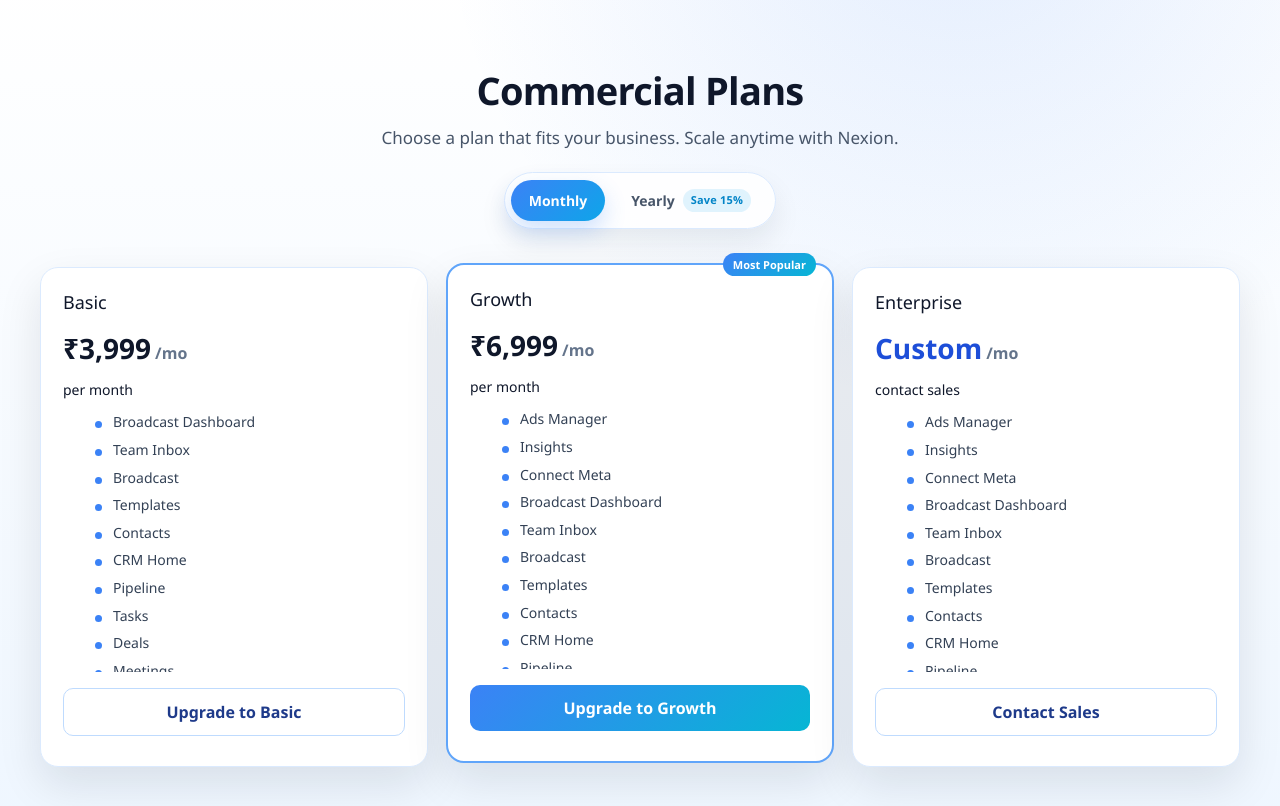
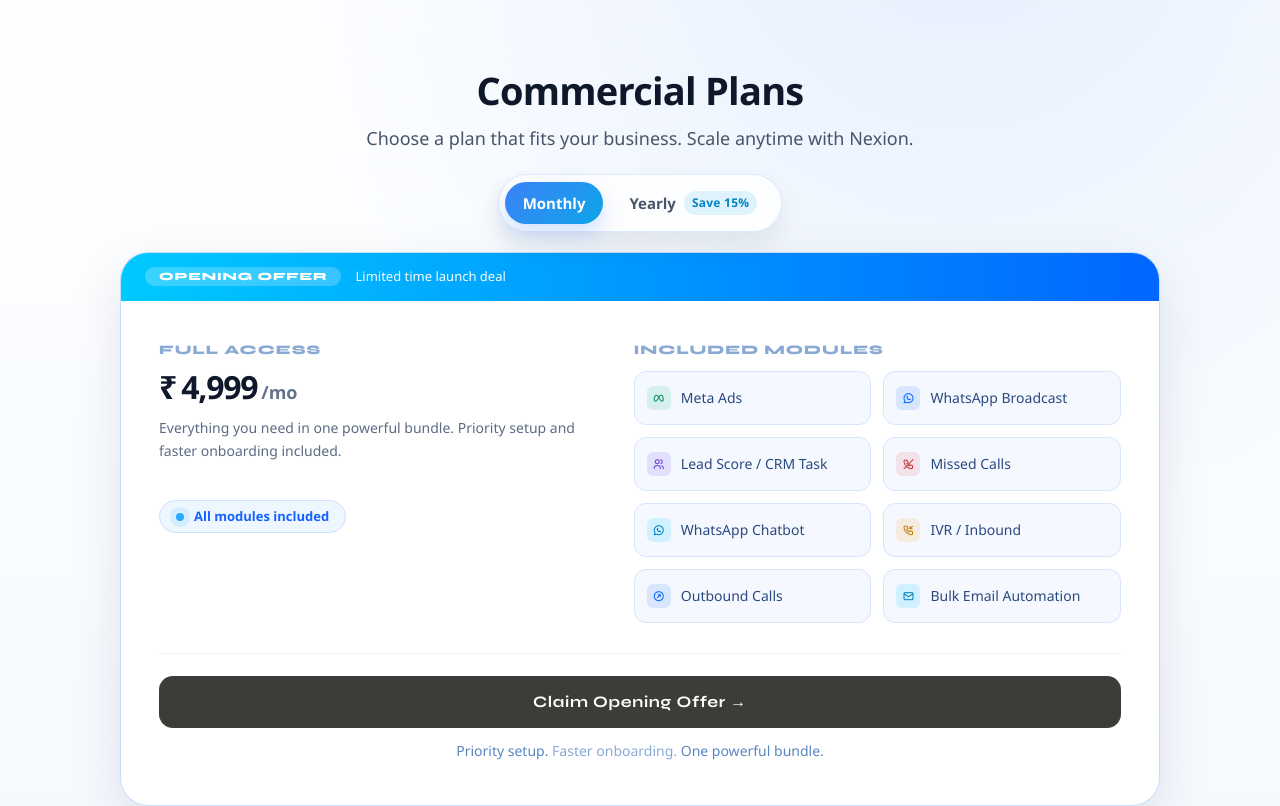
Before and after one commit to technovahub2025/nexion, a React (Vite) app: page / in a window 1280 px wide. Shown: the part 4380-5186 px from the top of the page. Built offline with nearby package versions, Linux system fonts and the light colour scheme; no server answers.

Commit message:
one day offer added in price

```diff
--- a/src/App.css
+++ b/src/App.css
@@ -1,3 +1,6 @@
+@import url("https://cdn.jsdelivr.net/npm/@tabler/icons-webfont@latest/tabler-icons.min.css");
+@import url("https://fonts.googleapis.com/css2?family=Syne:wght@400;600;700;800&family=DM+Sans:wght@400;500;700&display=swap");
+
 * {
   margin: 0;
   padding: 0;
@@ -1004,6 +1007,7 @@
 .pricing-subtitle {
   max-width: 680px;
   margin: 12px auto 0;
+  font-size: 18px;
 }
 
 .pricing-toggle {
@@ -1025,7 +1029,7 @@
   color: #475569;
   border-radius: 999px;
   padding: 10px 18px;
-  font-size: 14px;
+  font-size: 15px;
   font-weight: 700;
   display: inline-flex;
   align-items: center;
@@ -1047,7 +1051,7 @@
   border-radius: 999px;
   background: rgba(14, 165, 233, 0.12);
   color: #0284c7;
-  font-size: 11px;
+  font-size: 12px;
   font-weight: 800;
   letter-spacing: 0.02em;
 }
@@ -1057,8 +1061,263 @@
   color: #ffffff;
 }
 
+.pricing-promo-card {
+  margin-top: 20px;
+  width: 100%;
+  max-width: 1040px;
+  margin-left: auto;
+  margin-right: auto;
+  border-radius: 28px;
+  overflow: hidden;
+  background: #ffffff;
+  border: 1px solid rgba(191, 219, 254, 0.9);
+  box-shadow: 0 20px 54px rgba(15, 23, 42, 0.1);
+  text-align: left;
+  font-family: inherit;
+}
+
+.pricing-promo-topbar {
+  display: flex;
+  align-items: center;
+  gap: 14px;
+  min-height: 48px;
+  padding: 12px 24px;
+  background: linear-gradient(90deg, #00c9ff 0%, #0066ff 100%);
+}
+
+.pricing-promo-badge {
+  display: inline-flex;
+  align-items: center;
+  padding: 4px 14px;
+  border-radius: 999px;
+  background: rgba(255, 255, 255, 0.22);
+  color: #fff;
+  font-family: "Syne", sans-serif;
+  font-size: 11px;
+  font-weight: 800;
+  text-transform: uppercase;
+  letter-spacing: 0.08em;
+  line-height: 1;
+}
+
+.pricing-promo-toptext {
+  color: rgba(255, 255, 255, 0.96);
+  font-size: 13px;
+  font-weight: 500;
+}
+
+.pricing-promo-body {
+  display: grid;
+  grid-template-columns: minmax(0, 0.95fr) minmax(0, 1.05fr);
+  gap: 34px;
+  padding: 42px 38px 30px;
+}
+
+.pricing-promo-left,
+.pricing-promo-right {
+  min-width: 0;
+}
+
+.pricing-promo-kicker,
+.pricing-promo-righttitle {
+  margin-bottom: 14px;
+  color: #8aaad4;
+  font-family: "Syne", sans-serif;
+  font-size: 13px;
+  font-weight: 800;
+  text-transform: uppercase;
+  letter-spacing: 0.08em;
+  line-height: 1.1;
+}
+
+.pricing-promo-price {
+  display: flex;
+  align-items: baseline;
+  gap: 4px;
+  line-height: 1;
+  font-family: inherit;
+  font-size: 32px;
+  font-weight: 900;
+  color: #0f172a;
+}
+
+.pricing-promo-currency {
+  color: inherit;
+  font: inherit;
+  line-height: 1;
+}
+
+.pricing-promo-amount {
+  color: inherit;
+  font: inherit;
+  line-height: 1;
+  letter-spacing: -0.04em;
+}
+
+.pricing-promo-period {
+  color: #64748b;
+  font-size: 18px;
+  font-weight: 600;
+  align-self: flex-end;
+  padding-bottom: 2px;
+  letter-spacing: 0;
+}
+
+.pricing-promo-copy {
+  margin-top: 14px;
+  color: #5b6b85;
+  font-size: 14px;
+  line-height: 1.6;
+}
+
+.pricing-promo-chip {
+  margin-top: 22px;
+  display: inline-flex;
+  align-items: center;
+  gap: 10px;
+  padding: 6px 16px;
+  border-radius: 999px;
+  border: 1px solid #cfe0ff;
+  background: #eef6ff;
+  color: #1263ff;
+  font-size: 13px;
+  font-weight: 700;
+}
+
+.pricing-promo-chip-dot {
+  width: 8px;
+  height: 8px;
+  border-radius: 50%;
+  background: #29a9ff;
+  box-shadow: 0 0 0 6px rgba(41, 169, 255, 0.12);
+}
+
+.pricing-promo-grid {
+  display: grid;
+  grid-template-columns: repeat(2, minmax(0, 1fr));
+  gap: 12px;
+}
+
+.pricing-promo-item {
+  min-height: 54px;
+  display: flex;
+  align-items: center;
+  gap: 10px;
+  padding: 10px 12px;
+  border-radius: 12px;
+  border: 1px solid #d7e5ff;
+  background: #f5f8ff;
+  color: #2a4a7f;
+  font-size: 14px;
+  font-weight: 400;
+}
+
+.pricing-promo-item:hover {
+  background: #edf3ff;
+}
+
+.pricing-promo-item.span-2 {
+  grid-column: 1 / -1;
+}
+
+.pricing-promo-icon {
+  width: 24px;
+  height: 24px;
+  border-radius: 6px;
+  flex-shrink: 0;
+  display: inline-flex;
+  align-items: center;
+  justify-content: center;
+  font-size: 12px;
+}
+
+.pricing-promo-icon i {
+  font-size: 12px;
+}
+
+.pricing-promo-icon.blue {
+  background: rgba(0, 201, 255, 0.15);
+  color: #007fbf;
+}
+
+.pricing-promo-icon.sky {
+  background: rgba(0, 102, 255, 0.12);
+  color: #0066ff;
+}
+
+.pricing-promo-icon.violet {
+  background: rgba(100, 60, 220, 0.12);
+  color: #6438dc;
+}
+
+.pricing-promo-icon.teal {
+  background: rgba(0, 180, 120, 0.12);
+  color: #0a8a5a;
+}
+
+.pricing-promo-icon.amber {
+  background: rgba(255, 150, 0, 0.12);
+  color: #c47800;
+}
+
+.pricing-promo-icon.rose {
+  background: rgba(220, 50, 50, 0.1);
+  color: #c03232;
+}
+
+.pricing-promo-itemlabel {
+  line-height: 1.15;
+  font-size: 14px;
+}
+
+.pricing-promo-sep {
+  height: 1px;
+  margin: 0 38px;
+  background: rgba(0, 102, 255, 0.08);
+}
+
+.pricing-promo-footer {
+  padding: 22px 38px 28px;
+}
+
+.pricing-promo-btn {
+  width: 100%;
+  border: none;
+  border-radius: 14px;
+  padding: 14px 18px;
+  background: #3e3c39;
+  color: #fff;
+  font-family: "Syne", sans-serif;
+  font-size: 16px;
+  font-weight: 700;
+  letter-spacing: 0.04em;
+  cursor: pointer;
+  transition: transform 0.2s ease, opacity 0.2s ease;
+}
+
+.pricing-promo-btn:hover {
+  transform: translateY(-1px);
+  opacity: 0.92;
+}
+
+.pricing-promo-foot {
+  margin-top: 12px;
+  text-align: center;
+  color: #8aaad4;
+  font-size: 14px;
+}
+
+.pricing-promo-foot span {
+  color: #5a86c0;
+  font-weight: 500;
+}
+
 .pricing-grid {
   margin-top: 38px;
+  width: 100%;
+  max-width: 1040px;
+  margin-left: auto;
+  margin-right: auto;
   display: grid;
   grid-template-columns: repeat(3, minmax(0, 1fr));
   gap: 18px;
@@ -1066,6 +1325,7 @@
 
 .pricing-card {
   position: relative;
+  min-width: 0;
   text-align: left;
   background: #fff;
   border: 1px solid var(--border);
@@ -1095,19 +1355,19 @@
 }
 
 .pricing-card h3 {
-    font-size: 18px;
+  font-size: 20px;
 }
 
 .price {
   margin-top: 6px;
   margin-bottom: 10px;
-    font-size: 28px;
+  font-size: 32px;
   color: #0f172a;
   font-weight: 900;
 }
 
 .price span {
-  font-size: 16px;
+  font-size: 18px;
   color: #64748b;
   margin-left: 4px;
 }
@@ -1136,7 +1396,7 @@
   margin-bottom: 8px;
   padding-left: 18px;
   color: #334155;
-    font-size: 14px;
+  font-size: 15px;
   line-height: 1.4;
 }
 
@@ -1152,7 +1412,7 @@
   }
 
 .pricing-note {
-    font-size: 14px;
+  font-size: 15px;
   margin-bottom: 12px;
 }
 
@@ -1162,6 +1422,7 @@
   border-radius: 10px;
   padding: 11px;
   font-weight: 700;
+  font-size: 15px;
   cursor: pointer;
 }
 
@@ -1677,6 +1938,50 @@
 body.theme-dark .pricing-save-badge {
   background: rgba(59, 130, 246, 0.18);
   color: #dbeafe;
+}
+
+body.theme-dark .pricing-promo-card {
+  background: #121d30;
+  border-color: #27354b;
+  box-shadow: 0 16px 36px rgba(0, 0, 0, 0.35);
+}
+
+body.theme-dark .pricing-promo-toptext,
+body.theme-dark .pricing-promo-kicker,
+body.theme-dark .pricing-promo-righttitle,
+body.theme-dark .pricing-promo-period,
+body.theme-dark .pricing-promo-copy,
+body.theme-dark .pricing-promo-foot {
+  color: #a9bdd5;
+}
+
+body.theme-dark .pricing-promo-currency,
+body.theme-dark .pricing-promo-amount {
+  color: #eff6ff;
+}
+
+body.theme-dark .pricing-promo-chip {
+  background: #0f1a2d;
+  border-color: #2b3d5d;
+  color: #dbeafe;
+}
+
+body.theme-dark .pricing-promo-item {
+  background: #162132;
+  border-color: #2b3e5f;
+  color: #dce8f7;
+}
+
+body.theme-dark .pricing-promo-item:hover {
+  background: #1a273c;
+}
+
+body.theme-dark .pricing-promo-sep {
+  background: rgba(148, 163, 184, 0.18);
+}
+
+body.theme-dark .pricing-promo-btn {
+  background: #3e3c39;
 }
 
 body.theme-dark .testimonials-section {
@@ -1785,6 +2090,10 @@
     grid-template-columns: 1fr;
   }
 
+  .pricing-promo-body {
+    grid-template-columns: 1fr;
+  }
+
   .products-container,
   .usecases-container,
   .contact-container {
@@ -1841,6 +2150,35 @@
   .pricing-toggle-btn {
     flex: 1;
     justify-content: center;
+  }
+
+  .pricing-promo-body {
+    padding: 28px 18px 22px;
+    gap: 22px;
+  }
+
+  .pricing-promo-sep {
+    margin: 0 18px;
+  }
+
+  .pricing-promo-footer {
+    padding: 18px 18px 22px;
+  }
+
+  .pricing-promo-amount {
+    font-size: 44px;
+  }
+
+  .pricing-promo-currency {
+    font-size: 18px;
+  }
+
+  .pricing-promo-grid {
+    gap: 10px;
+  }
+
+  .pricing-promo-item {
+    min-height: 48px;
   }
 
   .brand-logo {
--- a/src/Pricing.jsx
+++ b/src/Pricing.jsx
@@ -111,6 +111,17 @@
   "Task Calendar"
 ];
 
+const OPENING_OFFER_MODULES = [
+  { label: "Meta Ads", icon: "ti ti-brand-meta", tone: "teal" },
+  { label: "WhatsApp Broadcast", icon: "ti ti-brand-whatsapp", tone: "sky" },
+  { label: "Lead Score / CRM Task", icon: "ti ti-users", tone: "violet" },
+  { label: "Missed Calls", icon: "ti ti-phone-off", tone: "rose" },
+  { label: "WhatsApp Chatbot", icon: "ti ti-brand-whatsapp", tone: "blue" },
+  { label: "IVR / Inbound", icon: "ti ti-phone-incoming", tone: "amber" },
+  { label: "Outbound Calls", icon: "ti ti-outbound", tone: "sky" },
+  { label: "Bulk Email Automation", icon: "ti ti-mail", tone: "blue" }
+];
+
 const planCatalog = {
   monthly: [
     {
@@ -173,6 +184,8 @@
 
   const salesWhatsAppLink =
     "https://wa.me/919003530230?text=Hi%20Nexion%20team,%20I%20want%20to%20know%20more%20about%20the%20Enterprise%20plan.";
+  const openingOfferWhatsAppLink =
+    "https://wa.me/919003530230?text=Hi%20Nexion%20team,%20I%20want%20to%20claim%20the%20Opening%20Offer%20today%20only%20all%20services%20for%204999.";
   const brandLogoUrl =
     import.meta.env.VITE_BRAND_LOGO_URL ||
     "https://technovahub.in/nexion/landingpage/assets/logo(new)-U0PXgXDz.png";
@@ -240,6 +253,10 @@
     };
     fetchPricing();
   }, [API_URL]);
+
+  const handleOpeningOffer = () => {
+    window.open(openingOfferWhatsAppLink, "_blank", "noopener,noreferrer");
+  };
 
   const handleUpgrade = async (planCode) => {
     if (planCode === "enterprise") {
@@ -458,6 +475,61 @@
           </button>
         </div>
 
+        {billingCycle === "monthly" && (
+          <div className="pricing-promo-card">
+          <div className="pricing-promo-topbar">
+            <span className="pricing-promo-badge">Opening Offer</span>
+            <span className="pricing-promo-toptext">Limited time launch deal</span>
+          </div>
+
+          <div className="pricing-promo-body">
+            <div className="pricing-promo-left">
+              <p className="pricing-promo-kicker">Full Access</p>
+              <div className="pricing-promo-price">
+                <span className="pricing-promo-currency">₹</span>
+                <span className="pricing-promo-amount">4,999</span>
+                <span className="pricing-promo-period">/mo</span>
+              </div>
+              <p className="pricing-promo-copy">
+                Everything you need in one powerful bundle. Priority setup and faster onboarding included.
+              </p>
+              <div className="pricing-promo-chip">
+                <span className="pricing-promo-chip-dot" />
+                All modules included
+              </div>
+            </div>
+
+            <div className="pricing-promo-right">
+              <p className="pricing-promo-righttitle">Included Modules</p>
+              <div className="pricing-promo-grid">
+                {OPENING_OFFER_MODULES.map((feature) => (
+                  <div
+                    className={`pricing-promo-item ${feature.span ? "span-2" : ""}`}
+                    key={feature.label}
+                  >
+                    <span className={`pricing-promo-icon ${feature.tone}`}>
+                      <i className={feature.icon} aria-hidden="true" />
+                    </span>
+                    <span className="pricing-promo-itemlabel">{feature.label}</span>
+                  </div>
+                ))}
+              </div>
+            </div>
+          </div>
+
+          <div className="pricing-promo-sep" />
+
+          <div className="pricing-promo-footer">
+            <button type="button" className="pricing-promo-btn" onClick={handleOpeningOffer}>
+              Claim Opening Offer →
+            </button>
+            <p className="pricing-promo-foot">
+              <span>Priority setup.</span> Faster onboarding. <span>One powerful bundle.</span>
+            </p>
+          </div>
+          </div>
+        )}
+
         <div className="pricing-grid">
           {displayPlans.map((plan) => (
             <div
```
Lines whose indentation alone changed are shown as unchanged.
